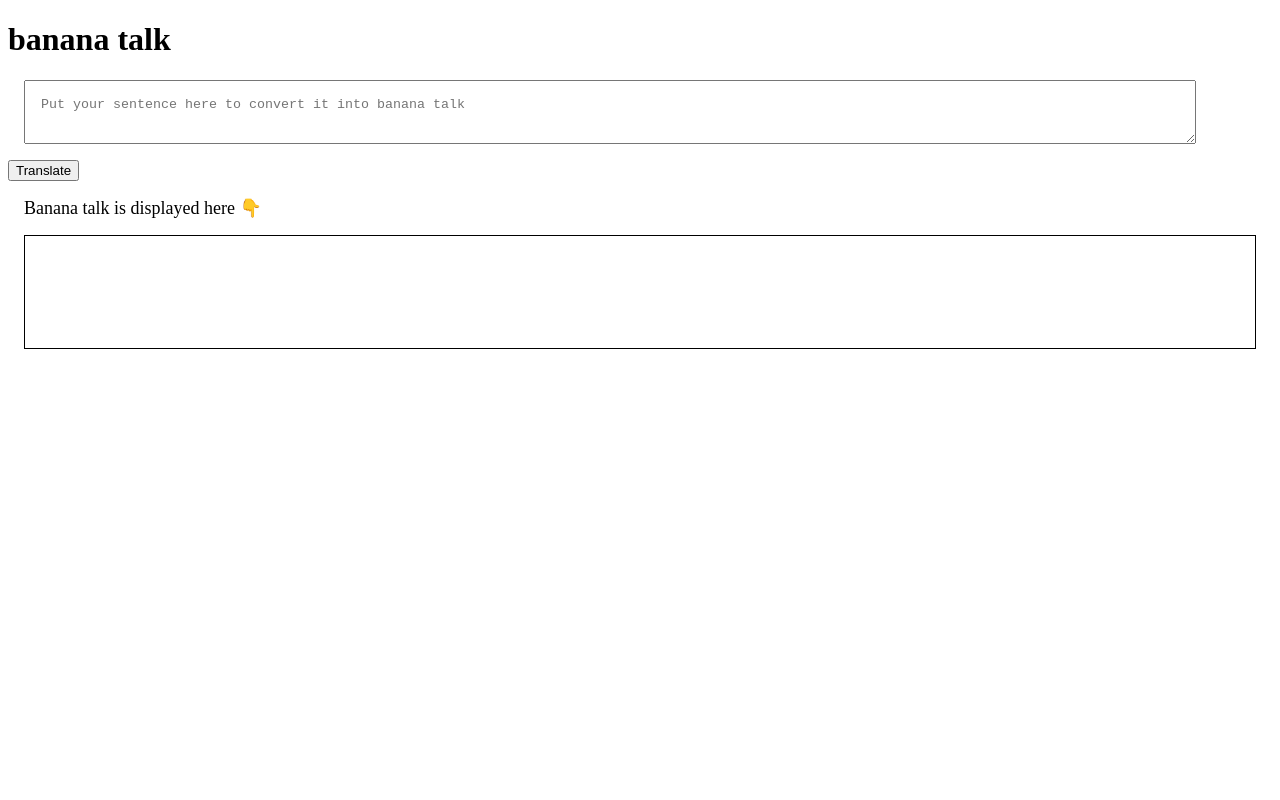
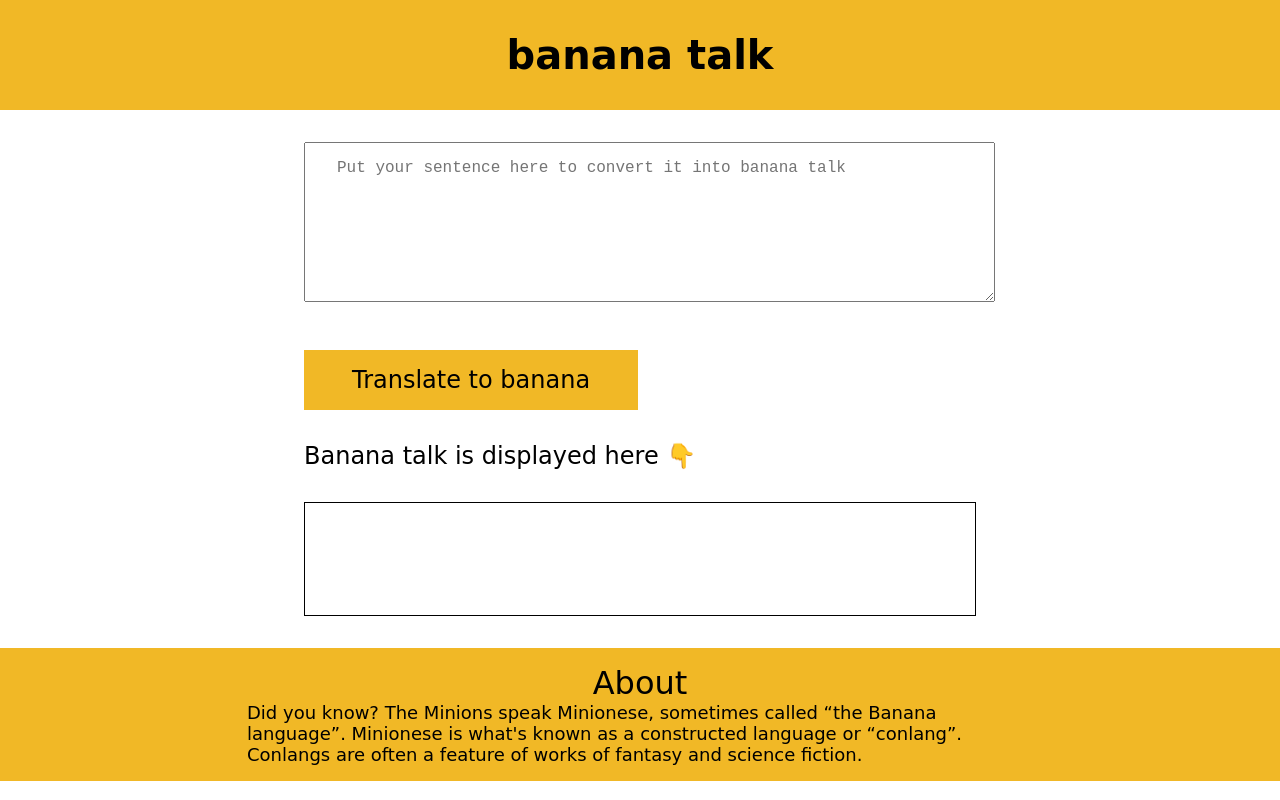
Before and after one commit to rasika-khapate/banana-talk, a plain HTML site: page index.html in a window 1280 px wide. Drawn offline with Linux system fonts and the light colour scheme; a web font is replaced by a local one.

Commit message:
style update

```diff
--- a/app.js
+++ b/app.js
@@ -3,8 +3,6 @@ var textInput = document.querySelector("#txt-area");
 var textOutput = document.querySelector("#output");
 
 btnTranslate.addEventListener("click", clickEventHandler)
-
-
 
 var serverURL ="https://api.funtranslations.com/translate/minion.json"
 
--- a/index.html
+++ b/index.html
@@ -1,35 +1,34 @@
 <!DOCTYPE html>
 <html lang="en">
-<head>
-    <meta charset="UTF-8">
-    <meta http-equiv="X-UA-Compatible" content="IE=edge">
-    <meta name="viewport" content="width=device-width, initial-scale=1.0">
+  <head>
+    <meta charset="UTF-8" />
+    <meta http-equiv="X-UA-Compatible" content="IE=edge" />
+    <meta name="viewport" content="width=device-width, initial-scale=1.0" />
     <title>Minion banana talk</title>
     <script src="app.js" type="text/javascript" defer></script>
-    <style>
-        textarea{
-            width: 90%;
-            display: block;
-            padding: 1rem;
-            margin: 1rem;
-        }
+    <link rel="stylesheet" href="/style.css" />
+  </head>
 
-        #output{
-            border: 1px solid black;
-            height: 10vh;
-            padding: 1rem;
-            margin: 1rem;
-        }
-    </style>
+  <body>
+    <h1>banana talk</h1>
+    <div id="div-container">
+      <textarea
+        id="txt-area"
+        placeholder="Put your sentence here to convert it into banana talk"
+      ></textarea>
+      <button id="btn-translate">Translate to banana</button>
 
-</head>
-<body>
-    <h1>banana talk</h1>
-    <textarea id="txt-area" placeholder="Put your sentence here to convert it into banana talk"></textarea>
-<button id="btn-translate">Translate</button>
-
-<div style="font-size: large; margin: 1rem;">Banana talk is displayed here 👇</div>
-<div id="output"></div>
-
-</body>
+      <div class="div-sentence">Banana talk is displayed here 👇</div>
+      <div id="output"></div>
+    </div>
+    <footer id="footer">
+      <div style="text-align: center; font-size: xx-large">About</div>
+      <p>
+        Did you know? The Minions speak Minionese, sometimes called “the Banana
+        language”. Minionese is what's known as a constructed language or
+        “conlang”. Conlangs are often a feature of works of fantasy and science
+        fiction.
+      </p>
+    </footer>
+  </body>
 </html>
--- /dev/null
+++ b/style.css
@@ -0,0 +1,67 @@
+@import url('https://fonts.googleapis.com/css2?family=Edu+TAS+Beginner:wght@400;700&display=swap');
+
+body{
+    font-family: 'Edu TAS Beginner', cursive;
+    margin: 0%;
+}
+
+.root{
+    --primary-color: #f1b826;
+}
+
+h1{
+    text-align: center;
+    background-color: #f1b826;
+    padding: 2rem;
+   margin: 0px;
+   font-size:2.5rem;
+}
+
+textarea{
+    box-sizing: border-box;
+    display: block;
+    width: 90%;
+    min-height: 20vh;
+    margin: 2rem 3rem;
+    font-size: large;
+    padding: 1rem 2rem;
+}
+
+#output{
+    border: 1px solid black;
+    height: 10vh;
+    padding: 1rem 3rem;
+    margin: 2rem 3rem;
+}
+
+#btn-translate{
+    background-color: #f1b826;
+    padding: 1rem 3rem;
+    margin: 1rem 3rem;
+    border: none;
+    font-size:1.5rem;
+    font-family: 'Edu TAS Beginner', cursive;
+}
+
+#footer{
+    background-color: #f1b826;
+    margin: 0px;
+    padding: 1rem 3rem;
+}
+
+.div-sentence{
+    margin: 1rem 3rem;
+}
+
+#div-container{
+    width: 768px;
+    margin: auto;
+   font-size:1.5rem;
+}
+
+p{
+    width: 786px;
+    margin: auto;
+    font-size: large;
+    font-weight:500;
+}
```
